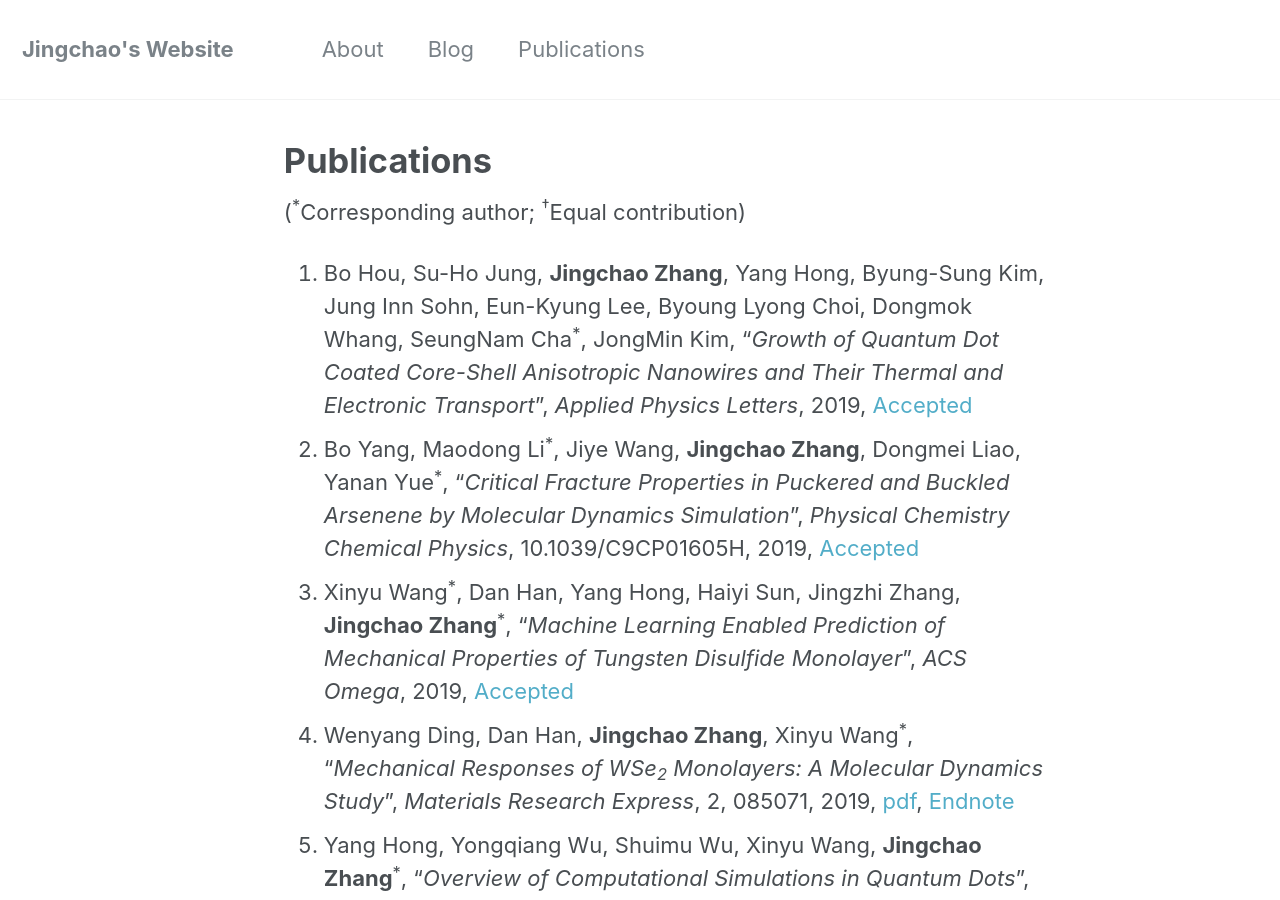
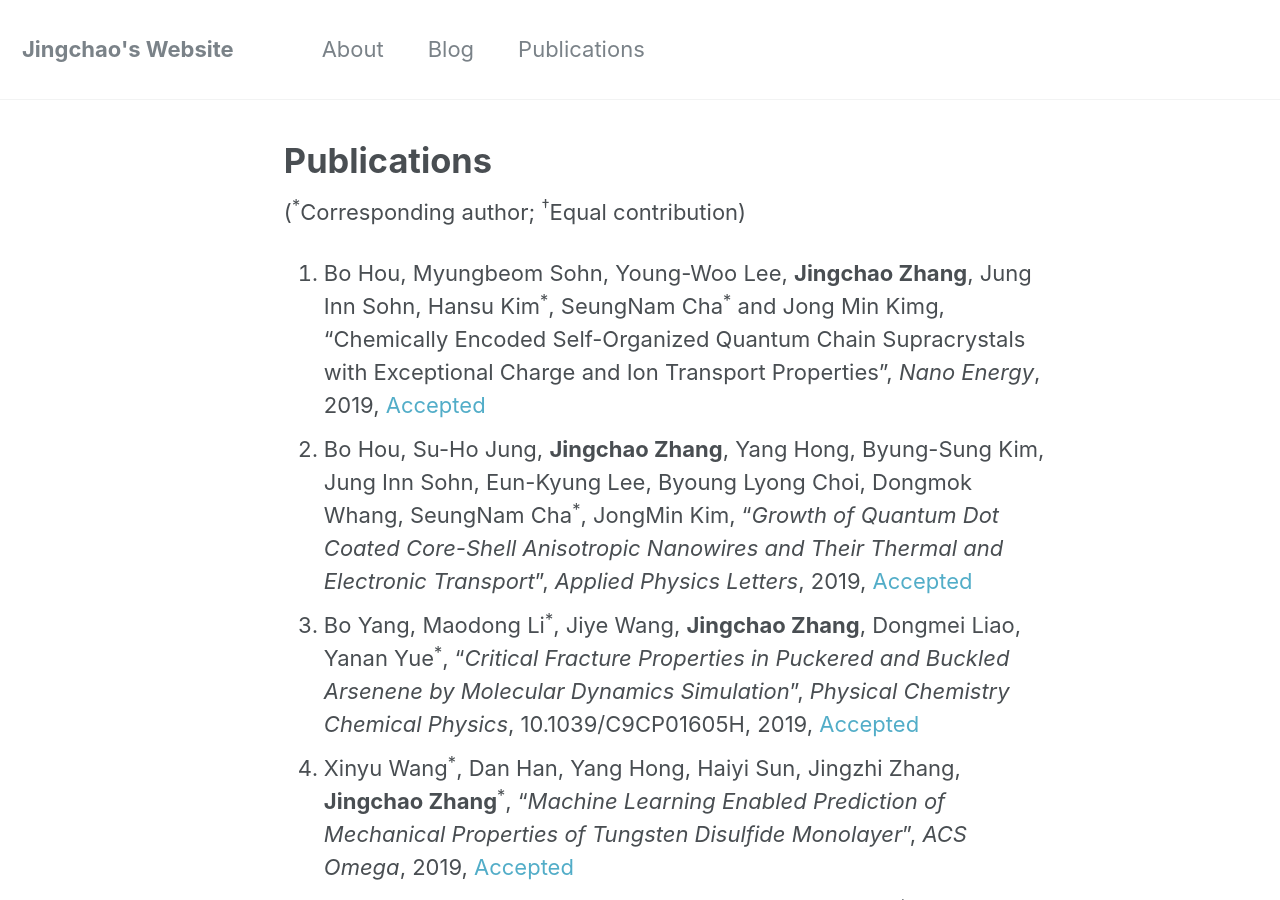
Before and after one commit to JingchaoZhang/JingchaoZhang.github.io, a Jekyll site: the page built from _pages/publications.md, in a window 1280 px wide and 900 px high. Built offline with Jekyll 4.4.1, drawn with Linux system fonts in a browser that asks for light colours.

Commit message:
Update publications.md

```diff
--- a/_pages/publications.md
+++ b/_pages/publications.md
@@ -7,6 +7,7 @@ author_profile: false
 
 (<sup>\*</sup>Corresponding author; <sup>†</sup>Equal contribution)
 
+1. Bo Hou, Myungbeom Sohn, Young-Woo Lee, **Jingchao Zhang**, Jung Inn Sohn, Hansu Kim<sup>\*</sup>, SeungNam Cha<sup>\*</sup> and Jong Min Kimg, "Chemically Encoded Self-Organized Quantum Chain Supracrystals with Exceptional Charge and Ion Transport Properties", *Nano Energy*, 2019, [Accepted]()
 1. Bo Hou, Su-Ho Jung, **Jingchao Zhang**, Yang Hong, Byung-Sung Kim, Jung Inn Sohn, Eun-Kyung Lee, Byoung Lyong Choi, Dongmok Whang, SeungNam Cha<sup>\*</sup>, JongMin Kim, "_Growth of Quantum Dot Coated Core-Shell Anisotropic Nanowires and Their Thermal and Electronic Transport_", *Applied Physics Letters*, 2019, [Accepted]()
 1. Bo Yang, Maodong Li<sup>\*</sup>, Jiye Wang, **Jingchao Zhang**, Dongmei Liao, Yanan Yue<sup>\*</sup>, "_Critical Fracture Properties in Puckered and Buckled Arsenene by Molecular Dynamics Simulation_", *Physical Chemistry Chemical Physics*, 10.1039/C9CP01605H, 2019, [Accepted](https://pubs.rsc.org/en/content/articlelanding/2019/cp/c9cp01605h#!divAbstract)
 1. Xinyu Wang<sup>\*</sup>, Dan Han, Yang Hong, Haiyi Sun, Jingzhi Zhang, **Jingchao Zhang**<sup>\*</sup>, "_Machine Learning Enabled Prediction of Mechanical Properties of Tungsten Disulfide Monolayer_", *ACS Omega*, 2019, [Accepted]()
```
